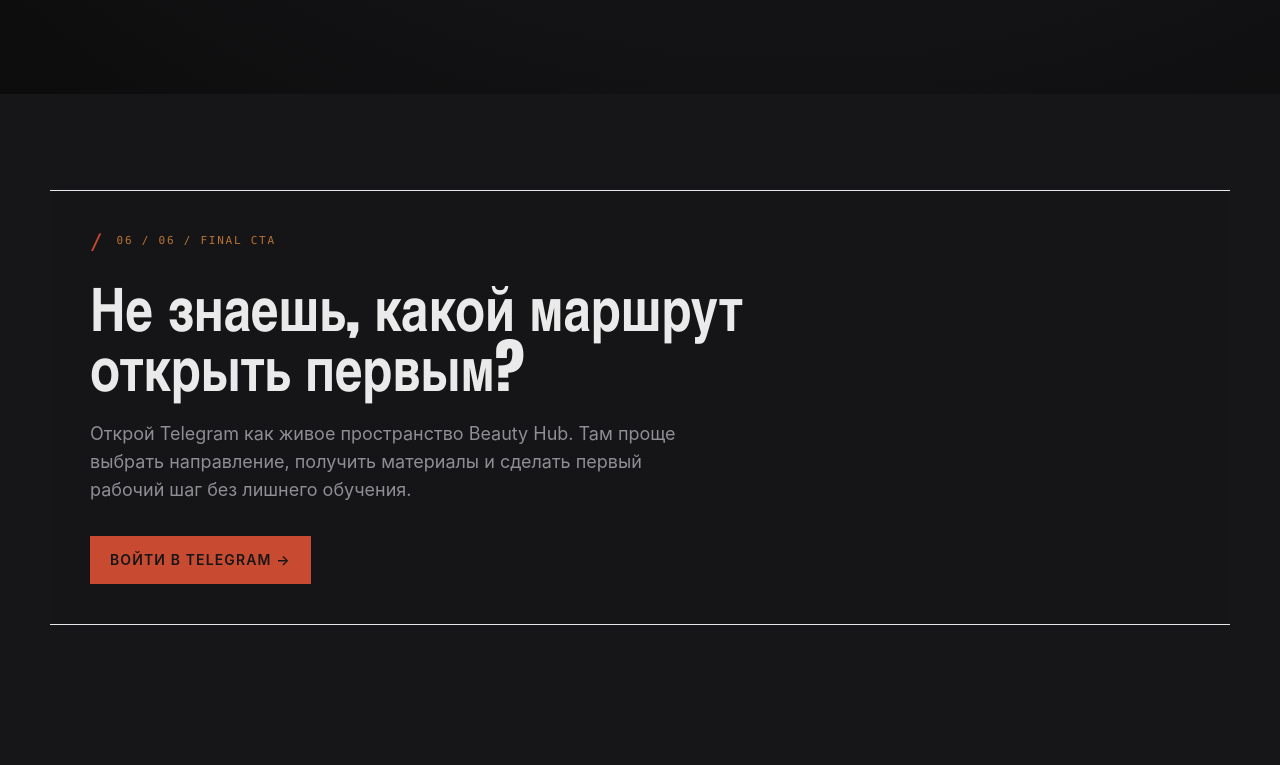
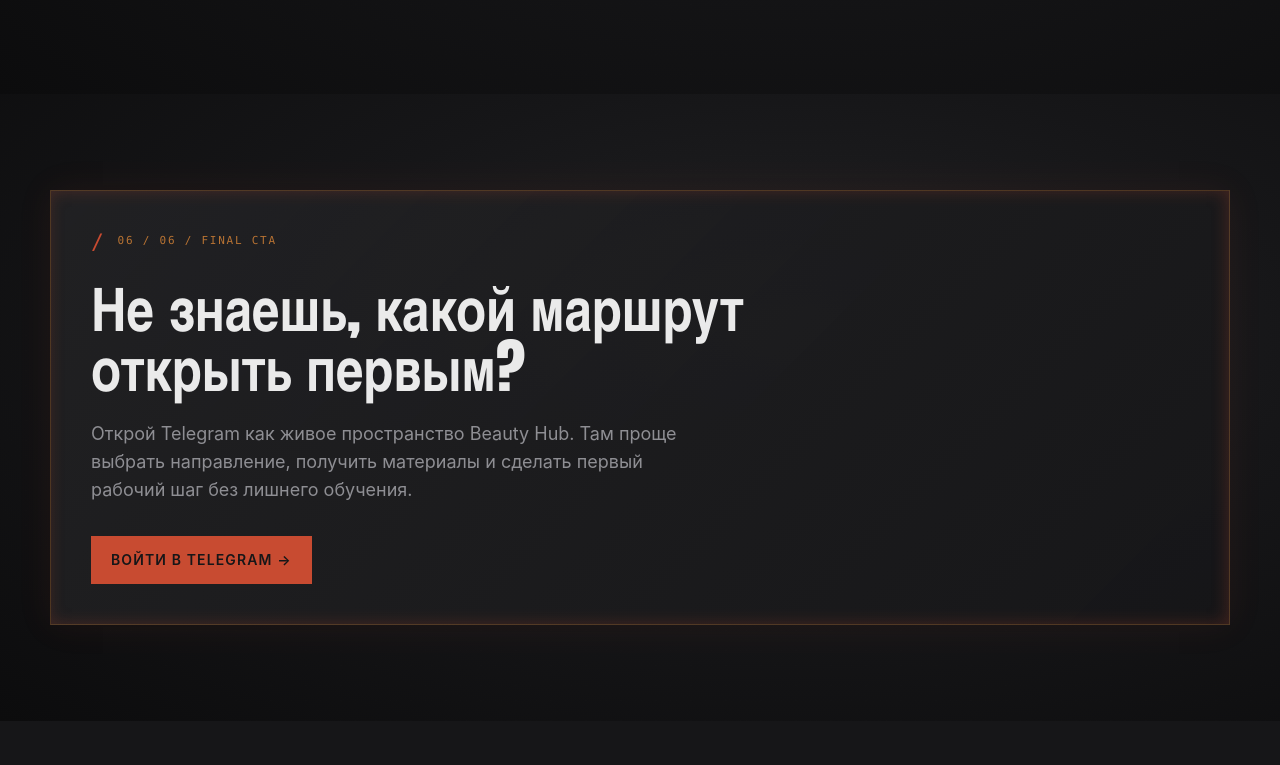
Before and after one commit to KIRA565767/beauty-hub-landing, a React (Vite) app: page / in a window 1280 px wide. Shown: the part 5015-5780 px from the top of the page. Built offline with nearby package versions, Linux system fonts and the light colour scheme; no server answers.

Commit message:
Apply graphite base to final conversion

```diff
--- a/src/beauty-hub/components/sections/FinalConversionSection.jsx
+++ b/src/beauty-hub/components/sections/FinalConversionSection.jsx
@@ -6,9 +6,9 @@
 
 export function FinalConversionSection() {
   return (
-    <section id="final-conversion" className="editorial-concrete px-4 py-16 text-dusty md:px-8 md:py-24 lg:px-10">
-      <Reveal className="mx-auto max-w-[1180px] border-y border-dusty/16 bg-graphite/74">
-        <div className="bg-graphite/90 p-6 md:p-9 lg:p-10">
+    <section id="final-conversion" className="editorial-graphite editorial-grain px-4 py-16 text-dusty md:px-8 md:py-24 lg:px-10">
+      <Reveal className="relative z-10 mx-auto max-w-[1180px] private-pass orange-rim-light">
+        <div className="p-6 md:p-9 lg:p-10">
           <SectionLabel>{finalConversion.tag}</SectionLabel>
           <h2 className="mt-6 max-w-[720px] font-display text-4xl font-semibold leading-[1.02] md:text-6xl">
             {finalConversion.headline}
```
